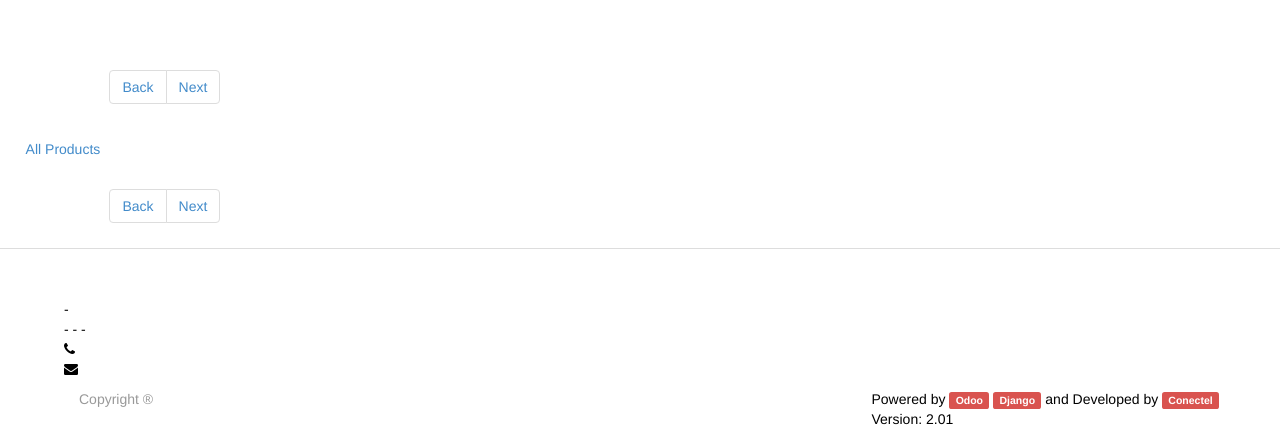
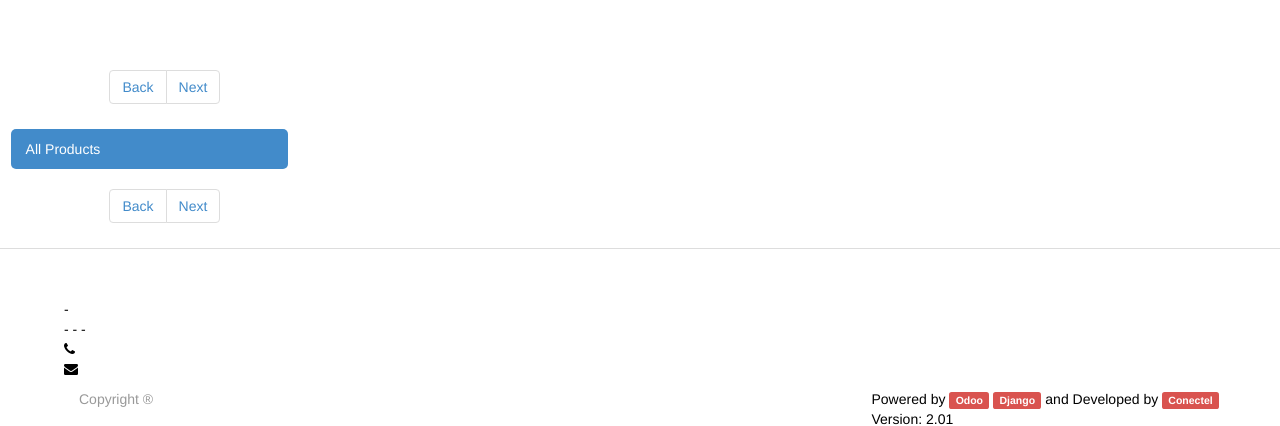
Before and after one commit to Conectel/django-ecommerce2sap, a Django app: template conectel/apps/core/templates/index.html in a window 1280 px wide. Shown: the part 52-478 px from the top of the page. Run offline with Django 3.2, Linux system fonts and the light colour scheme; the template is opened without the code that fills it, so the values that code supplies are empty; some libraries are stand-ins or nearby versions.

Commit message:
[IMP] Improve Index.html [ add class="active" to li tag of categories ]

```diff
--- a/conectel/apps/core/templates/index.html
+++ b/conectel/apps/core/templates/index.html
@@ -42,7 +42,7 @@
         <div class='row' style="width: 100%; padding-right: 2%; padding-left: 2%;">
             <div class="col-md-3" id="products_grid_before">
                 <ul class="nav nav-pills nav-stacked mt16">
-                    <li><a href="{% url 'index' %}">All Products</a></li>
+                    <li class="active"><a href="{% url 'index' %}">All Products</a></li>
 					{% for category in categs %}
                         <ul class="nav nav-pills nav-stacked mt16">
                             <li ><a > {{category.name}}</a></li>
```
